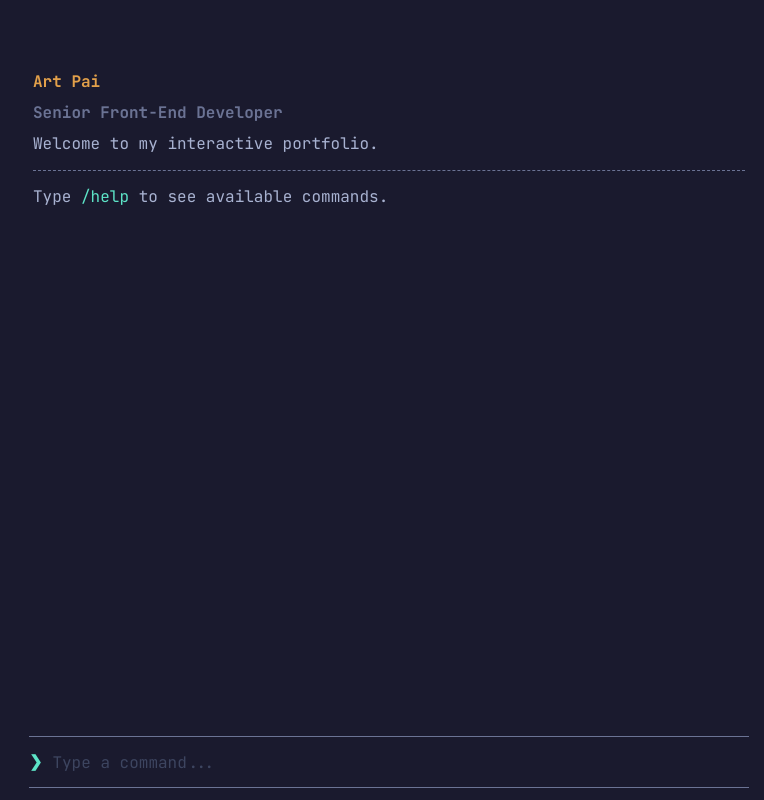
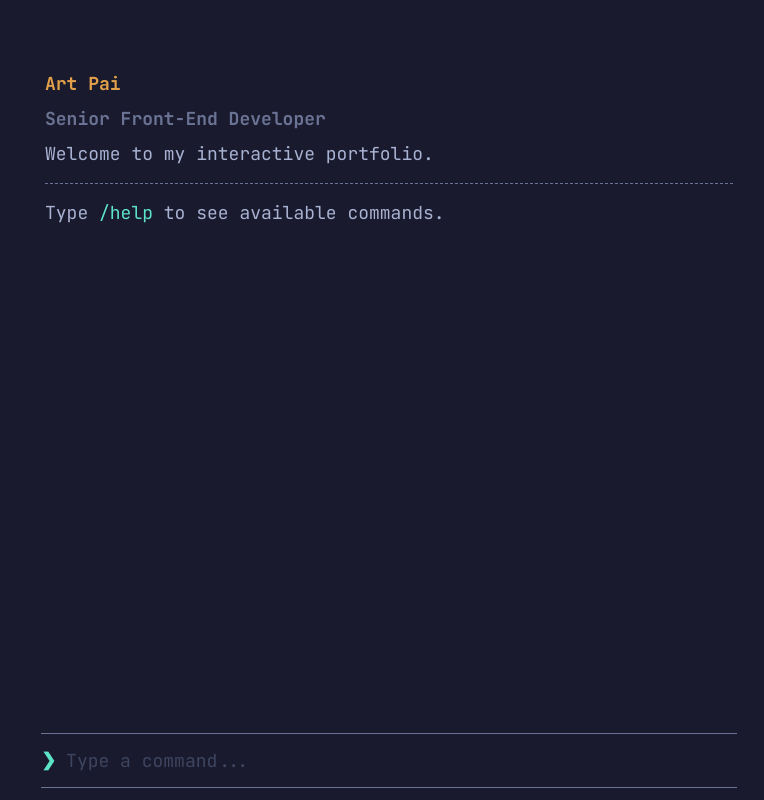
Before and after one commit to minipai/home, a React (Vite) app: page / in a window 1280 px wide. Shown: the whole page, without its empty margins (251-1015 px from the left). Built offline with nearby package versions, Linux system fonts and the light colour scheme; the HTML template or start-up script is replaced by a standard one.

Commit message:
Bump base font size to 18px, simplify terminal padding
Co-Authored-By: Claude Opus 4.6 <noreply@anthropic.com>

```diff
--- a/src/components/Terminal.module.css
+++ b/src/components/Terminal.module.css
@@ -6,8 +6,7 @@
   width: 100%;
   max-width: 720px;
   margin: 0 auto;
-  padding-top: 48px;
-  padding-bottom: 0;
+  padding: 48px 12px 0;
 }
 
 .output {
--- a/src/index.css
+++ b/src/index.css
@@ -29,6 +29,6 @@ body {
   font-family: 'JetBrains Mono', monospace;
   background: var(--color-bg);
   color: var(--color-text-bright);
-  font-size: 16px;
+  font-size: 18px;
   line-height: 1.6;
 }
```
